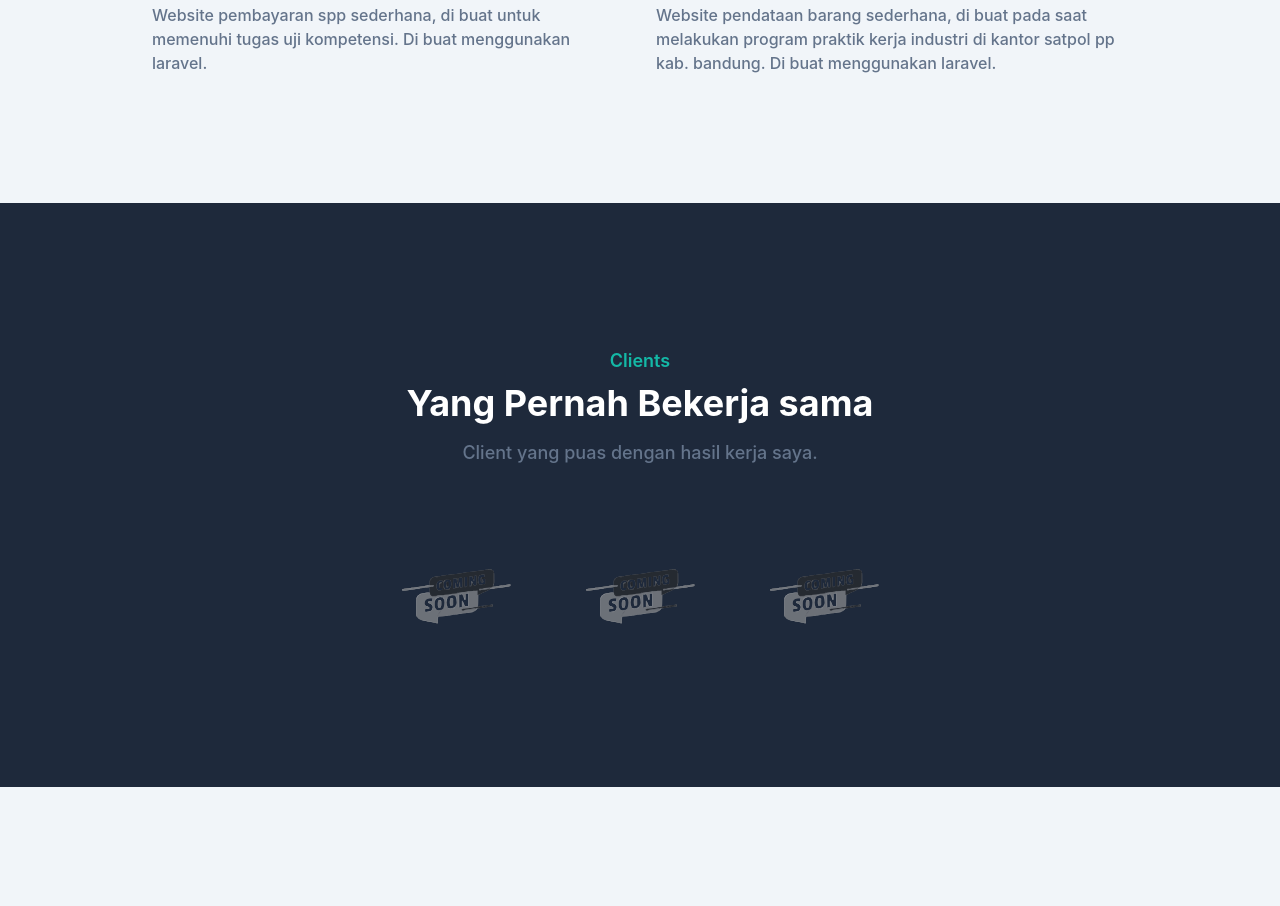
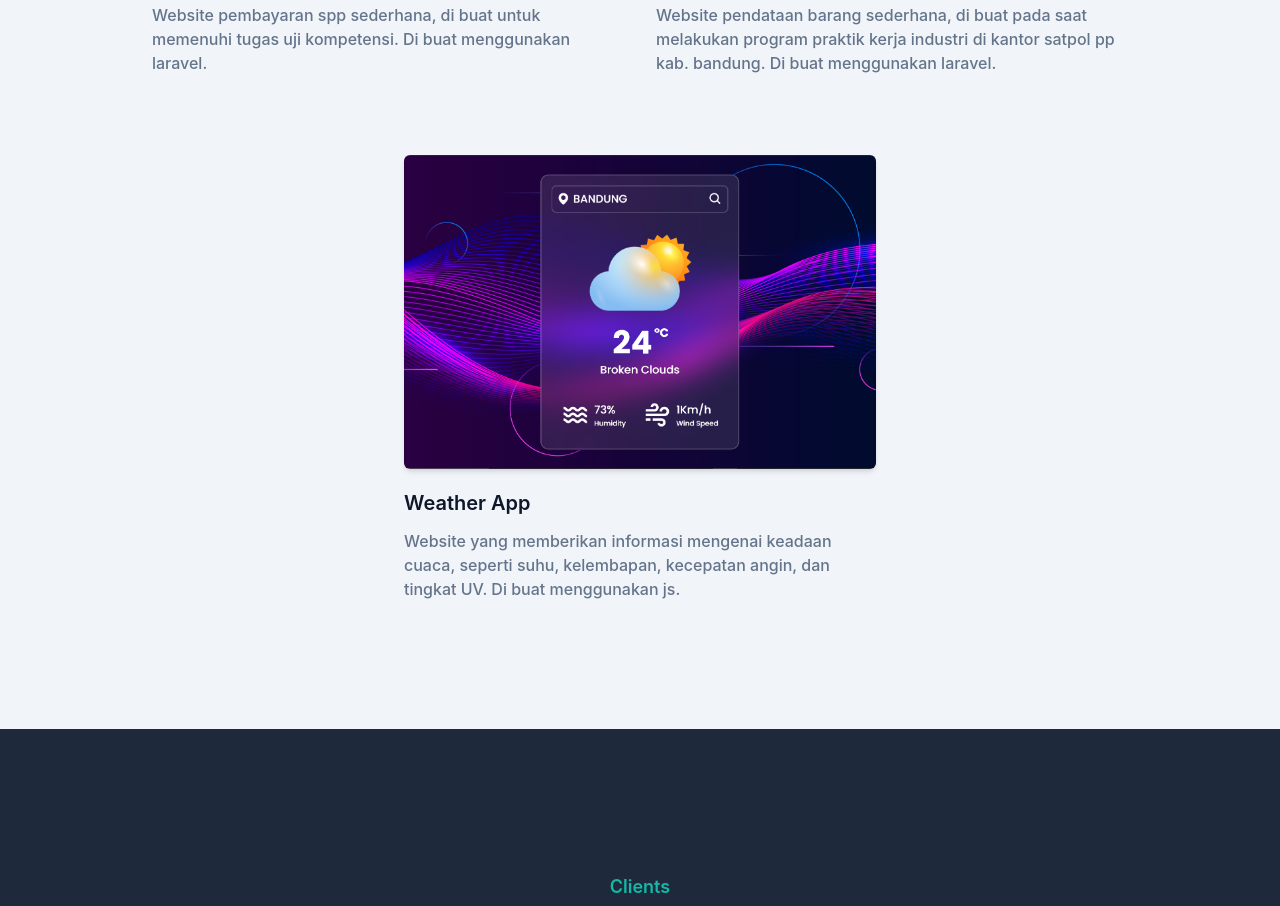
Before and after one commit to zkaaa/portfolio-tailwind-css, a website: page index.html in a window 1280 px wide. Shown: the part 2372-3278 px from the top of the page. Drawn offline with Linux system fonts and the light colour scheme.

Commit message:
Update portfolio

```diff
--- a/index.html
+++ b/index.html
@@ -253,6 +253,15 @@
                     <p class="font-medium text-base text-secondary">Website pendataan barang sederhana, di buat pada
                         saat melakukan program praktik kerja industri di kantor satpol pp kab. bandung. Di buat
                         menggunakan laravel.</p>
+                </div>
+                <div class="mb-12 p-4 md:w-1/2">
+                    <div class="rounded-md shadow-md overflow-hidden">
+                        <img src="dist/img/portfolio/weather-app.png" alt="website cuaca" width=" w-full">
+                    </div>
+                    <h3 class="font-semibold text-xl text-dark mt-5 mb-3 dark:text-white">Weather App</h3>
+                    <p class="font-medium text-base text-secondary">Website yang memberikan informasi mengenai
+                        keadaan cuaca, seperti suhu, kelembapan, kecepatan angin, dan tingkat UV. Di buat
+                        menggunakan js.</p>
                 </div>
             </div>
 
```
Also changed, not shown: dist/img/portfolio/weather-app.png (added), dist/output.css.
